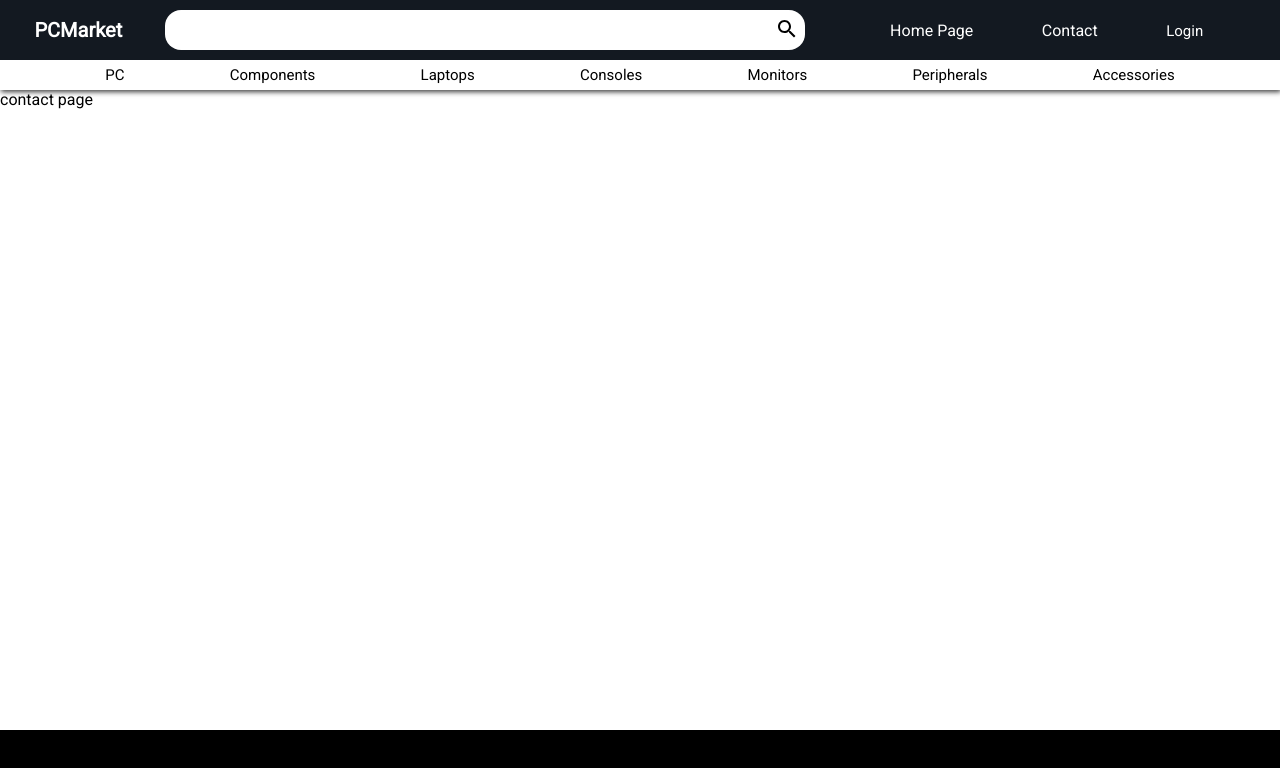
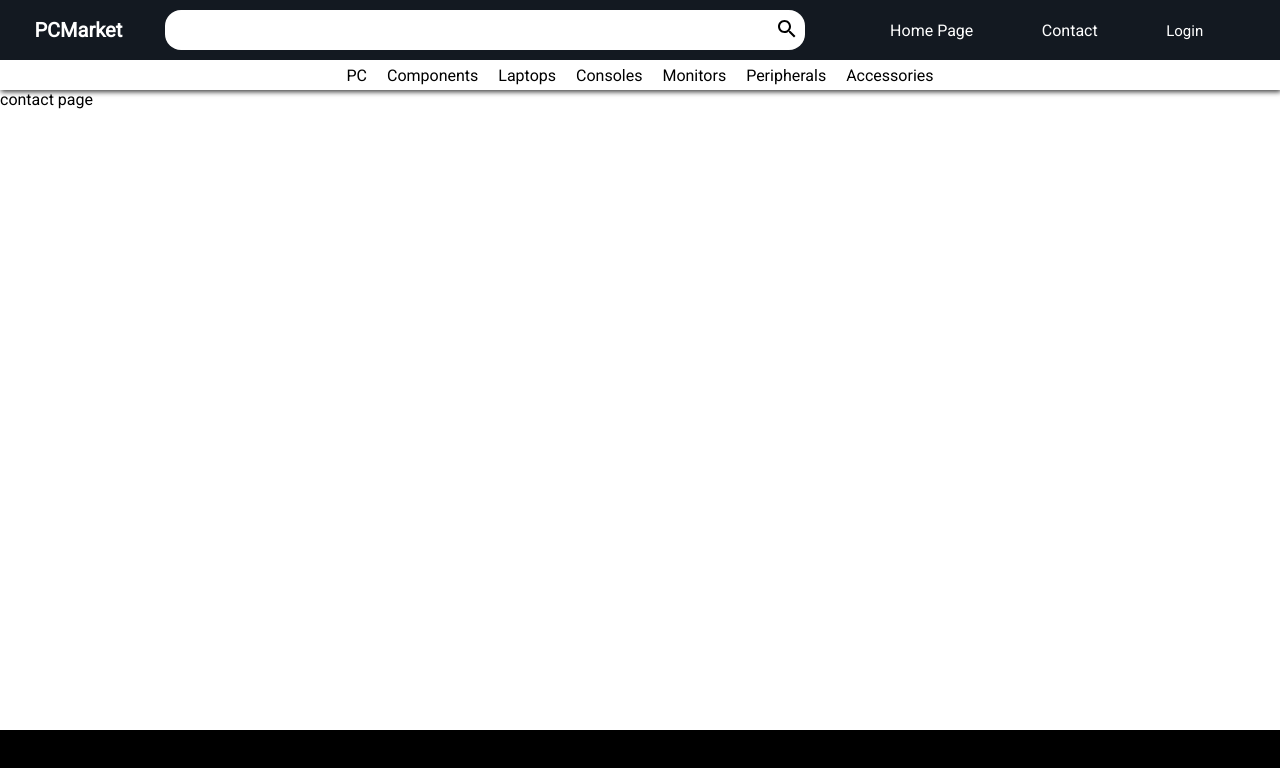
Before and after one commit to Iashvili27/PCMarket, a React (Create React App) app: page /contact in a window 1280 px wide. Shown: the top 768 px of the page. Built offline with nearby package versions, Linux system fonts and the light colour scheme; no server answers; the database is empty.

Commit message:
commit 16

```diff
--- a/src/components/Cards/Card.css
+++ b/src/components/Cards/Card.css
@@ -76,9 +76,17 @@
 }
 
 .card-image {
-  width: 200px;
-  height: 200px;
-  object-fit: contain;
+  max-width: 100%;
+  max-height: 100%;
+  width: auto;
+  height: auto;
+  margin: auto;
+  object-fit: cover;
   border-radius: 1rem;
-  object-fit: cover;
 }
+
+.cardimg {
+  width: auto;
+  height: auto;
+  margin: auto;
+}
--- a/src/components/Cards/CardDetails.css
+++ b/src/components/Cards/CardDetails.css
@@ -24,10 +24,12 @@
   justify-content: space-evenly;
 }
 .carddetails-image {
-  width: 80%;
-  height: 80%;
+  max-width: 100%;
+  max-height: 100%;
+  width: auto;
+  height: auto;
+  margin: auto;
   border-radius: 1rem;
-  object-fit: cover;
 }
 
 .carddetails-description {
--- a/src/components/Navigation/Header.css
+++ b/src/components/Navigation/Header.css
@@ -104,15 +104,16 @@
 
 .header__navigation {
   display: flex;
-  min-height: 30px;
   width: 100%;
+  height: 30px;
   align-items: center;
-  justify-content: space-evenly;
+  justify-content: center;
   box-shadow: 1px 2px 5px 0px rgba(0, 0, 0, 0.75);
 }
 
 .header__navbuttons {
-  font-size: 15px;
+  margin-left: 10px;
+  margin-right: 10px;
 }
 
 .search__button {
```
